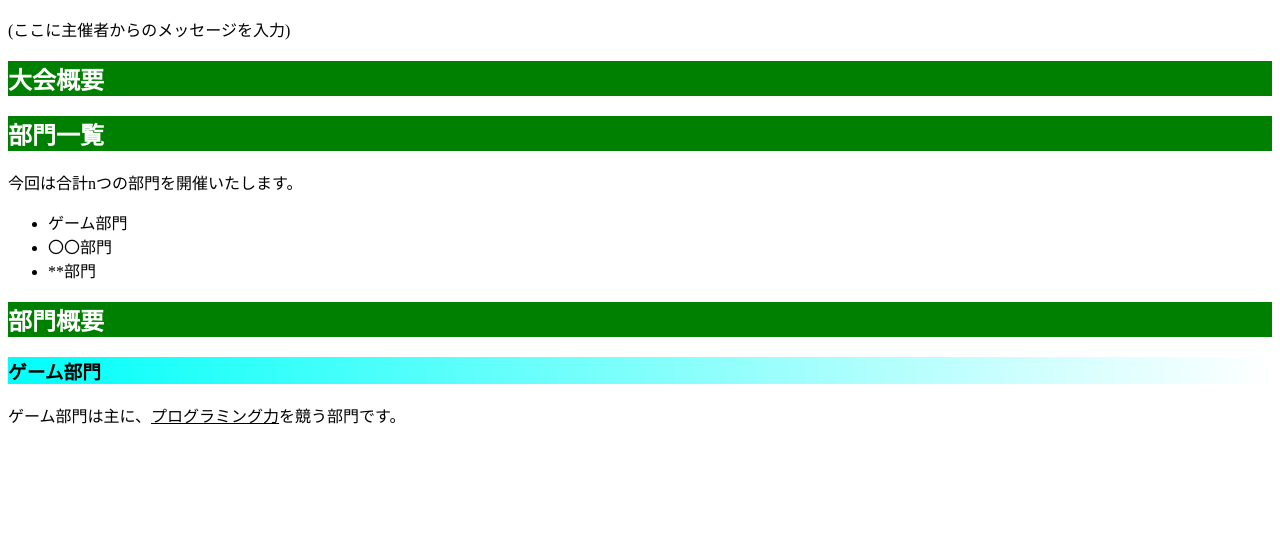
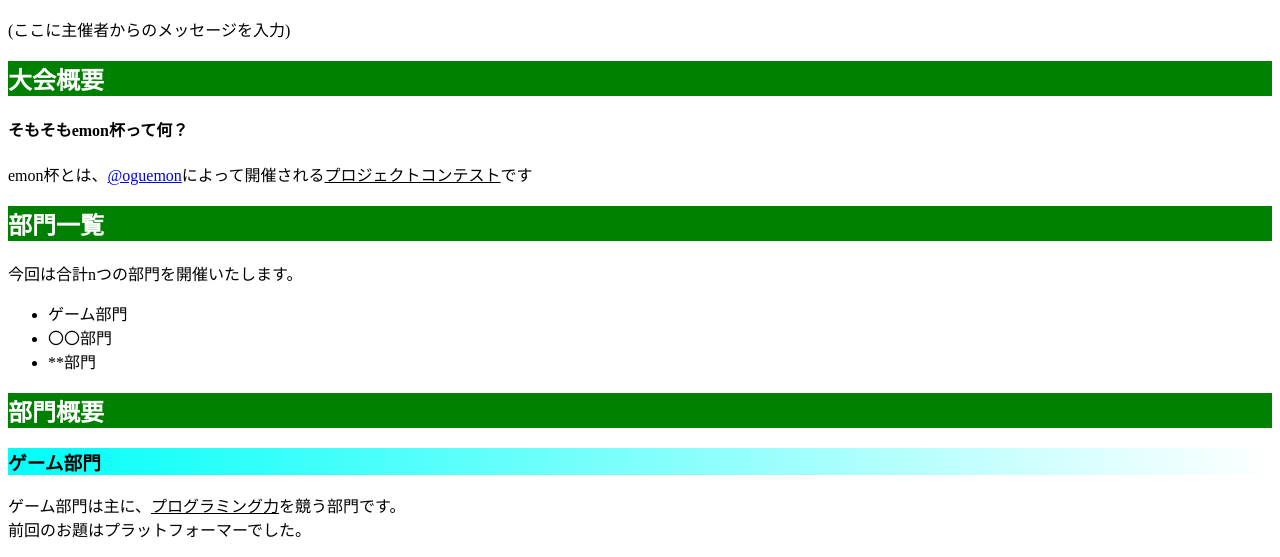
Before and after one commit to shidaken/emon-cup, a plain HTML site: page index.html in a window 1280 px wide. Shown: the part 491-1048 px from the top of the page. Before the commit the page ends 934 px from the top, so only its background shows below. Drawn offline with Linux system fonts and the light colour scheme.

Commit message:
index.html

```diff
--- a/index.html
+++ b/index.html
@@ -28,10 +28,14 @@
     <body>
         <h1>emon杯ホームページ</h1>
         <p>emon杯のホームページです。なんとなくテトリスの画像を貼ります。</p>
-        <a href="https://cosmo-zero.github.io/Tetris_Neo2_B"><img src="https://uploads.scratch.mit.edu/projects/thumbnails/423246183.png"></a>
+        <a href="https://cosmo-zero.github.io/Tetris_Neo2_B">
+            <img src="https://uploads.scratch.mit.edu/projects/thumbnails/423246183.png">
+        </a>
         <h2>主催者から</h2>
         <p>(ここに主催者からのメッセージを入力)</p>
         <h2>大会概要</h2>
+        <h4>そもそもemon杯って何？</h4>
+        <p>emon杯とは、<a href="https://scratch.mit.edu/users/oguemon/">@oguemon</a>によって開催される<span class=underline>プロジェクトコンテスト</span>です</p>
         <h2>部門一覧</h2>
         <p>今回は合計nつの部門を開催いたします。</p>
         <ul>
@@ -41,6 +45,7 @@
         </ul>
         <h2>部門概要</h2>
         <h3>ゲーム部門</h3>
-        <p>ゲーム部門は主に、<span class=underline>プログラミング力</span>を競う部門です。</p>
+        <p>ゲーム部門は主に、<span class=underline>プログラミング力</span>を競う部門です。<br>
+        前回のお題はプラットフォーマーでした。</p>
     </body>
 </html>
```
